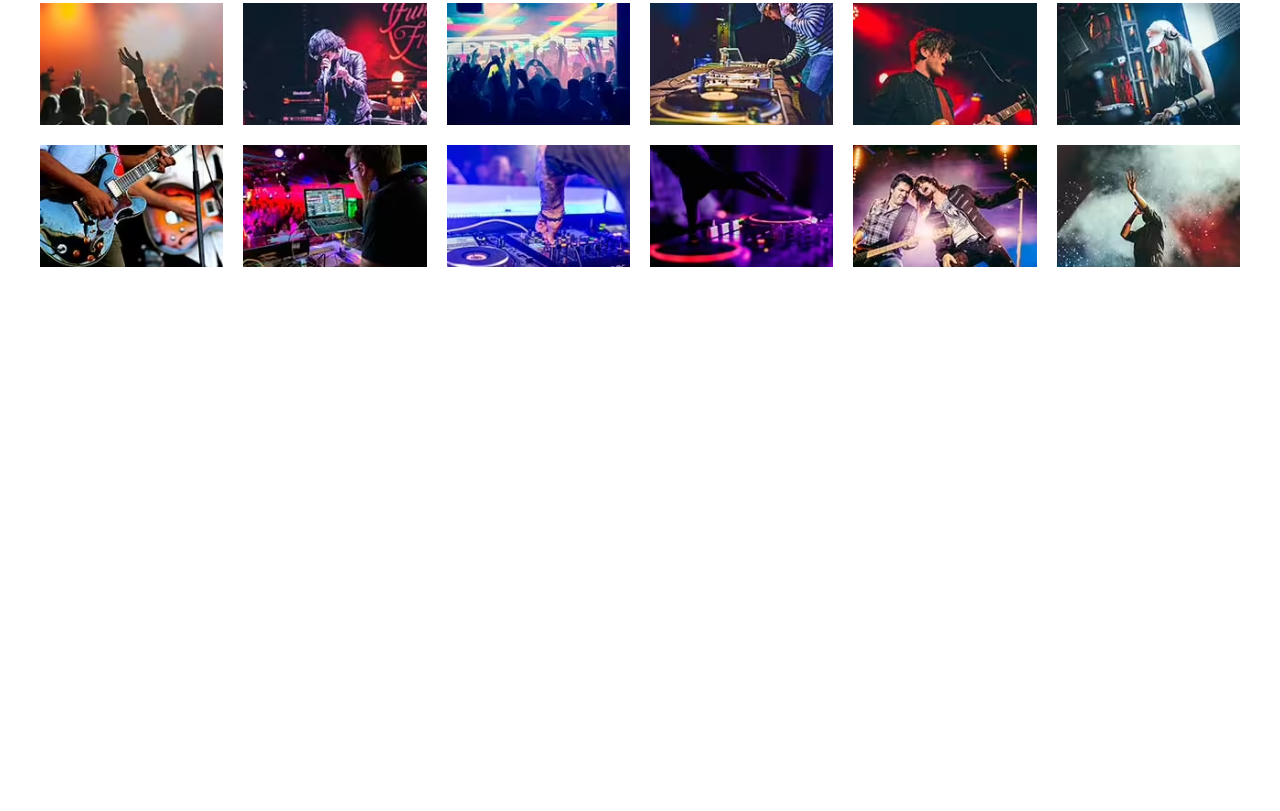
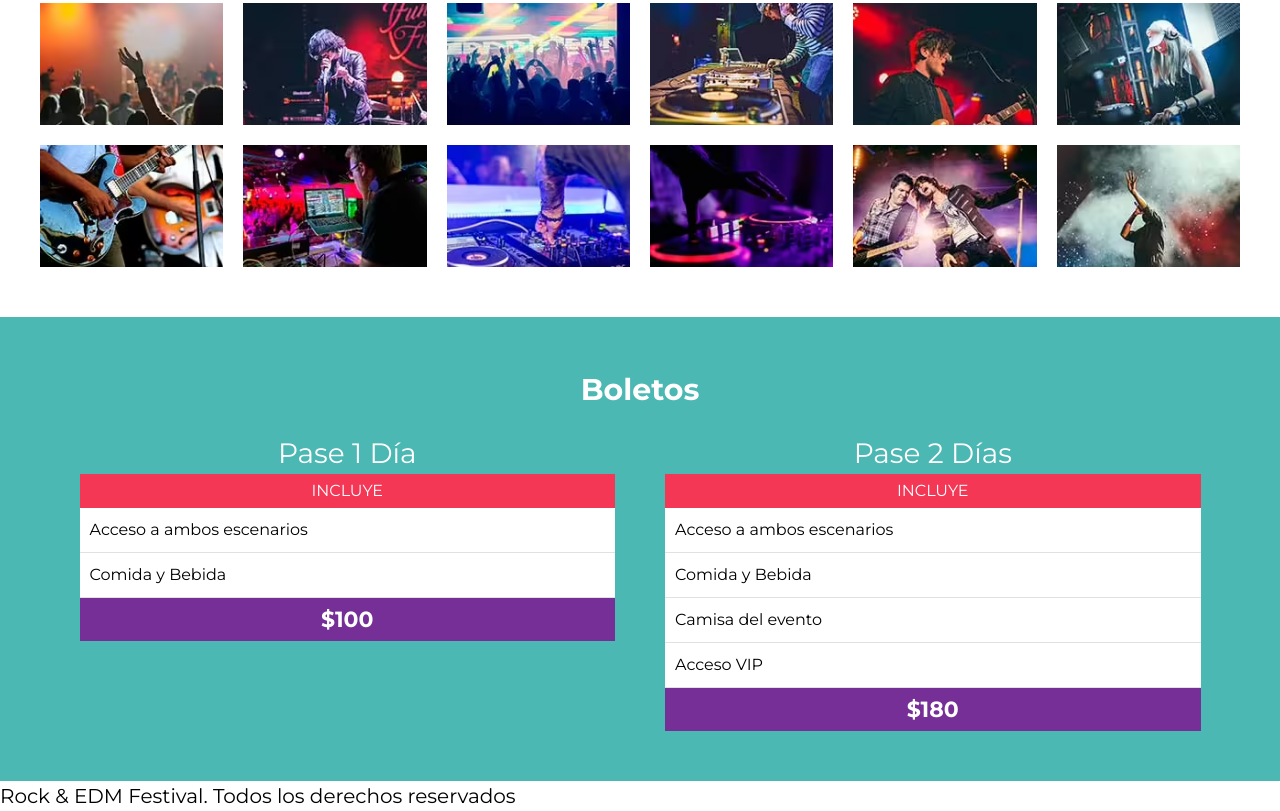
Before and after one commit to AlonsoER/FestivalMusica, a website: page index.html in a window 1280 px wide. Shown: the part 3018-3829 px from the top of the page. Before the commit the page ends 3335 px from the top, so only its background shows below. Drawn offline with Linux system fonts and the light colour scheme.

Commit message:
Parte de boletos lista

```diff
--- a/index.html
+++ b/index.html
@@ -175,6 +175,53 @@
         </ul>
     </section>
 
+    <section class="boletos bg-verde">
+        <h3>Boletos</h3>
+        <div class="contenedor contenedor-boletos">
+            <div class="basico pase">
+                <p class="nombre-pase">Pase 1 Día</p>
+                <header class="pase-header">
+                    <p>Incluye</p>
+                </header>
+
+                <div class="pase-body">
+                    <ul>
+                        <li>Acceso a ambos escenarios</li>
+                        <li>Comida y Bebida</li>
+                    </ul>
+                </div>
+
+                <footer class="pase-footer">
+                    <p>$100</p>
+                </footer>
+            </div>
+
+            <div class="premiun pase">
+                <p class="nombre-pase">Pase 2 Días</p>
+                <header class="pase-header">
+                    <p>Incluye</p>
+                </header>
+
+                <div class="pase-body">
+                    <ul>
+                        <li>Acceso a ambos escenarios</li>
+                        <li>Comida y Bebida</li>
+                        <li>Camisa del evento</li>
+                        <li>Acceso VIP</li>
+                    </ul>
+                </div>
+
+                <footer class="pase-footer">
+                    <p>$180</p>
+                </footer>
+            </div>
+        </div>
+    </section>
+
+    <footer class="siter-footer">
+        <p>Rock & EDM Festival. Todos los derechos reservados</p>
+    </footer>
+
     <script src="/build/js/app.js"></script>
 </body>
 </html>
--- /dev/null
+++ b/src/scss/layout/_boletos.scss
@@ -0,0 +1,59 @@
+@use '../base/variables' as v;
+@use '../base/mixins' as m;
+
+.boletos{
+    padding: 5rem;
+    h3{
+        text-align: center;
+        color: v.$blanco;
+        margin-bottom: 2rem
+    }
+    .contenedor-boletos{
+        @include m.tablet{
+            @include m.grid(2, 5rem);
+        }
+    }
+}
+
+.pase{
+
+    .nombre-pase{
+        text-align: center;
+        font-size: 2.8rem;
+        color: v.$blanco;
+    }
+    &-header,
+    &-footer{
+        p{
+            text-align: center;
+            color: v.$blanco;
+            padding: .5rem;
+            margin: 0;
+        }
+    }
+    &-header{
+        background-color: v.$rosa;
+        p{
+            text-transform: uppercase;
+            font-size: 1.6rem;
+        }
+    }
+    &-body{
+        background-color: v.$blanco;
+        ul{
+            @include m.resetear-lista;
+            li, :nth-child(odd){
+                background-color: v.$blanco;
+                padding: 1rem;
+                border-bottom: 1px solid #e1e1e1;
+            }
+        }
+    }
+    &-footer{
+        background-color: v.$morado;
+        p{
+            font-size: 2.2rem;
+            font-weight: 700;
+        }
+    }
+}
--- a/src/scss/layout/_index.scss
+++ b/src/scss/layout/_index.scss
@@ -3,3 +3,4 @@
 @forward 'festival';
 @forward 'lineup';
 @forward 'galeria';
+@forward 'boletos';
```
Also changed, not shown: build/css/app.css.
